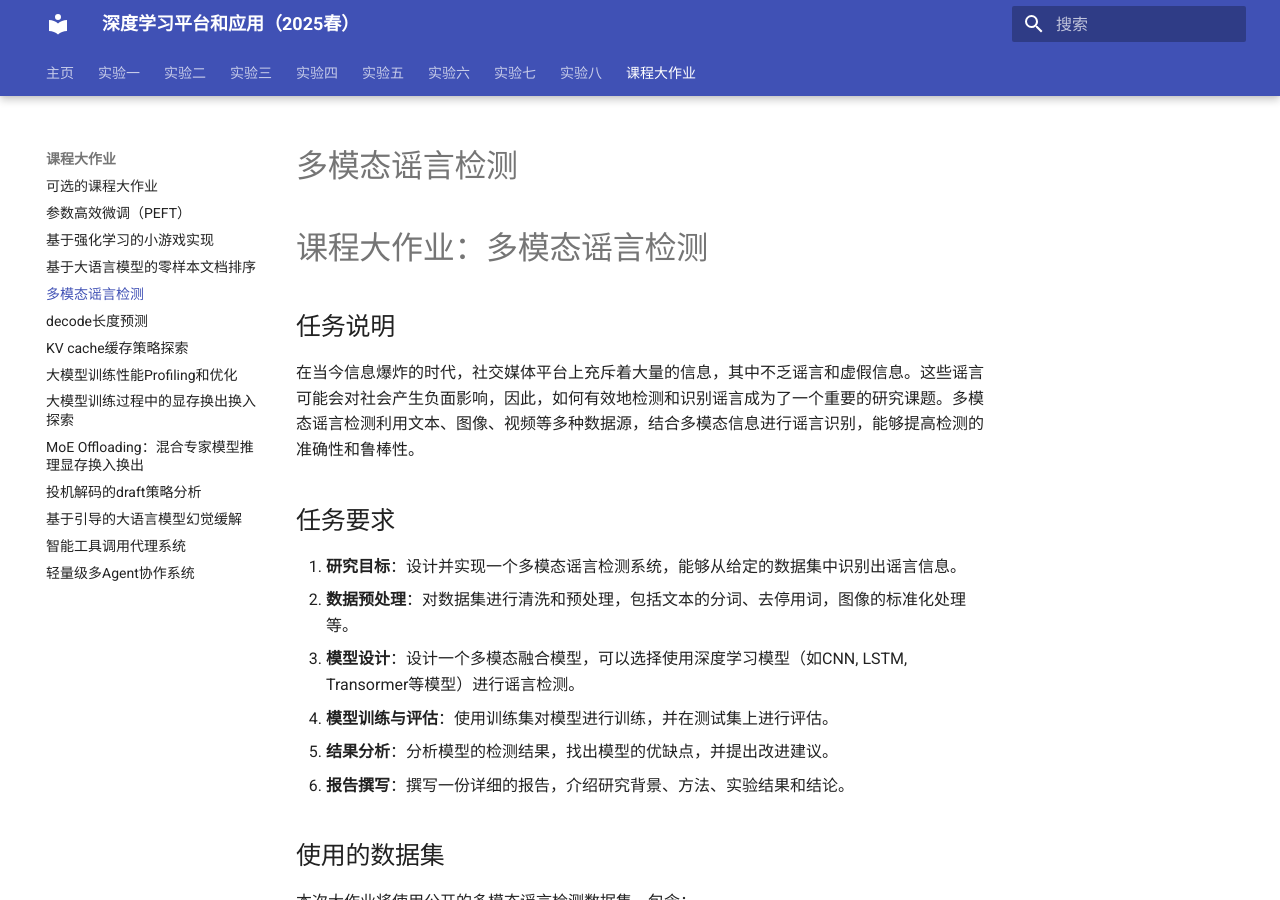
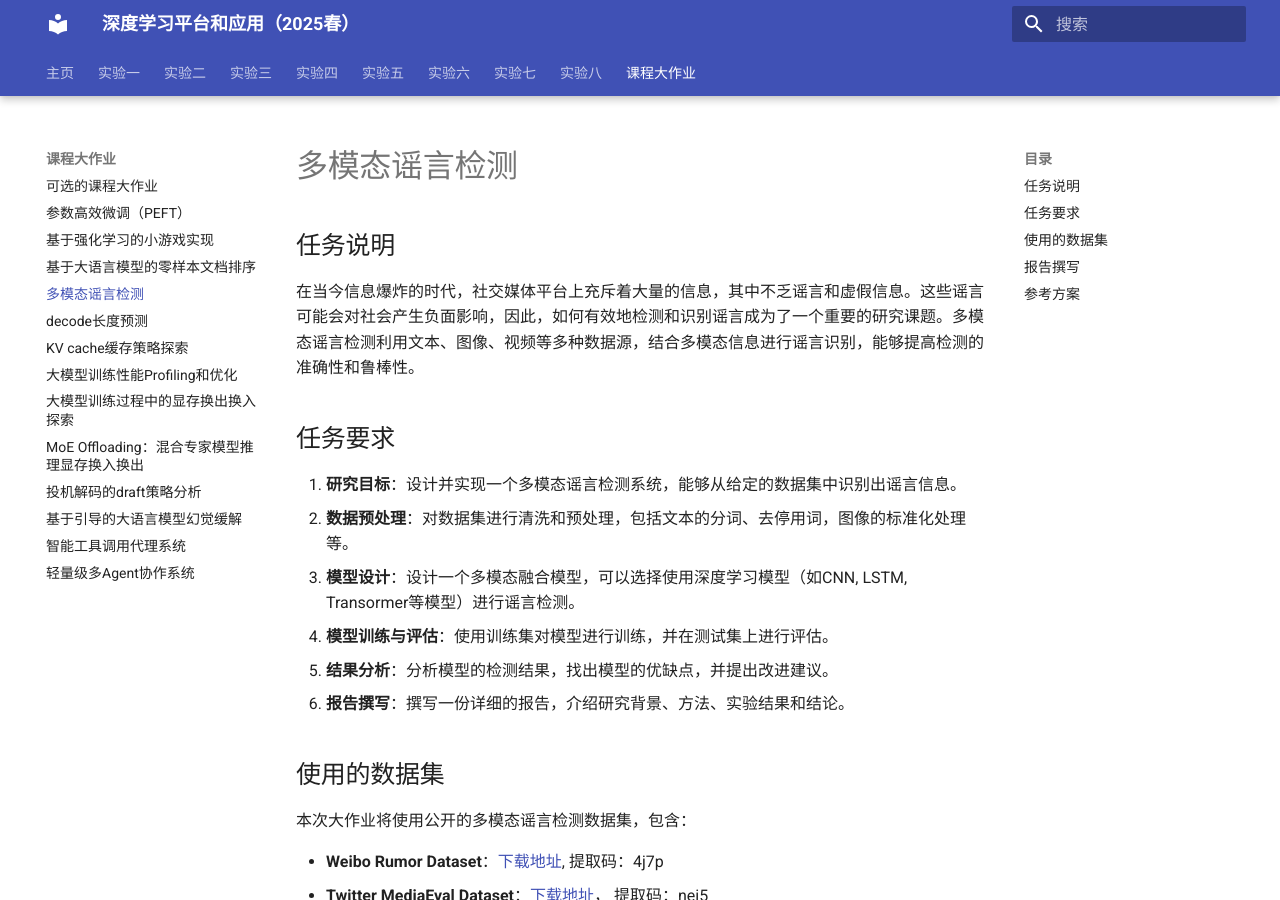
Before and after one commit to zhiweinju/nju-dl-lab-2025spring, an MkDocs documentation site: the page built from docs/final/projects/NJUProject_MultimodalRumorDetection.md, in a window 1280 px wide and 900 px high. Built offline with MkDocs 1.6.1 and Material for MkDocs 9.7.7, drawn with Linux system fonts in a browser that asks for light colours; a style sheet for code colours, icons or effects is not loaded.

Commit message:
Update NJUProject_MultimodalRumorDetection.md

```diff
--- a/docs/final/projects/NJUProject_MultimodalRumorDetection.md
+++ b/docs/final/projects/NJUProject_MultimodalRumorDetection.md
@@ -1,6 +1,5 @@
 # 多模态谣言检测
 
-# 课程大作业：多模态谣言检测
 ## 任务说明
 
 在当今信息爆炸的时代，社交媒体平台上充斥着大量的信息，其中不乏谣言和虚假信息。这些谣言可能会对社会产生负面影响，因此，如何有效地检测和识别谣言成为了一个重要的研究课题。多模态谣言检测利用文本、图像、视频等多种数据源，结合多模态信息进行谣言识别，能够提高检测的准确性和鲁棒性。
```
